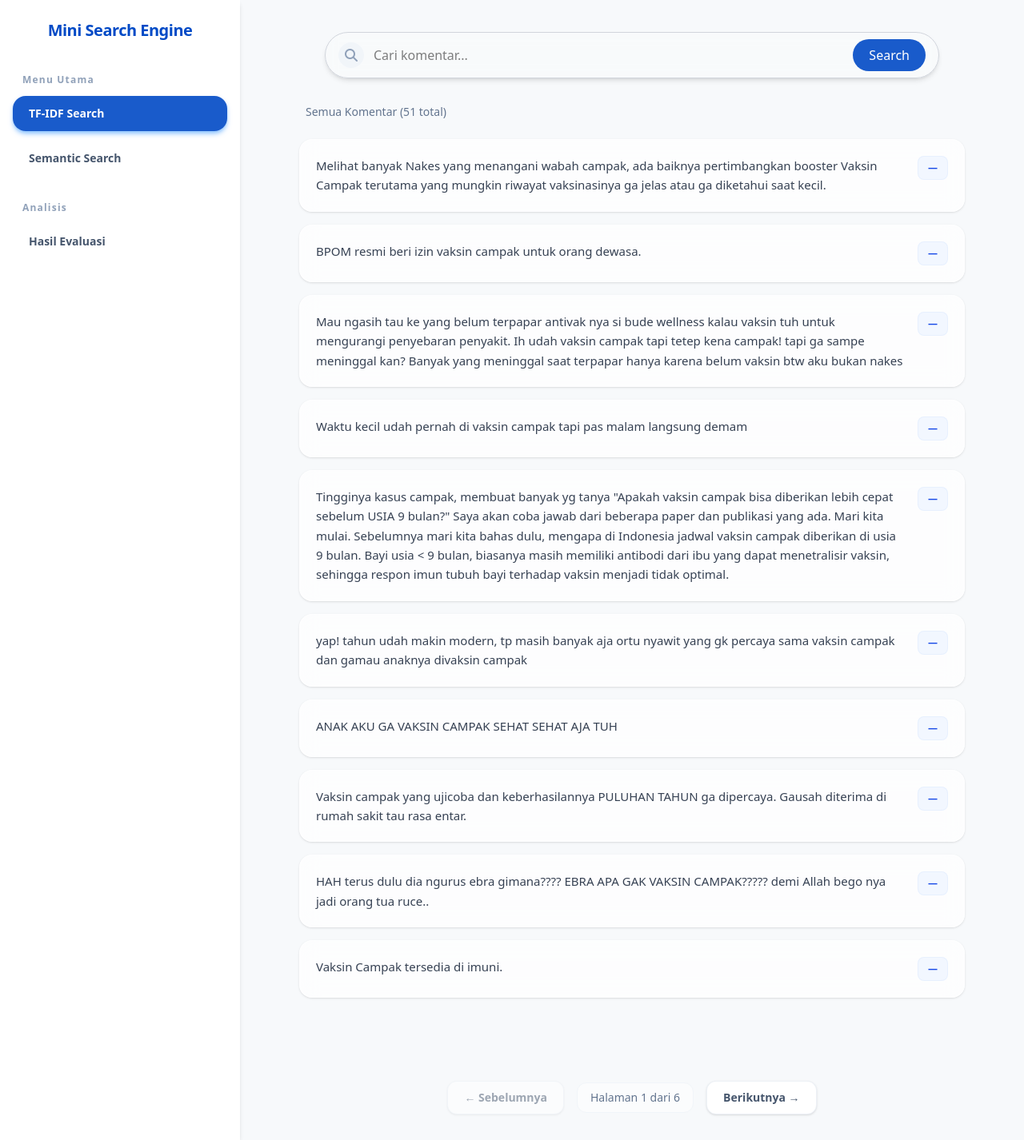
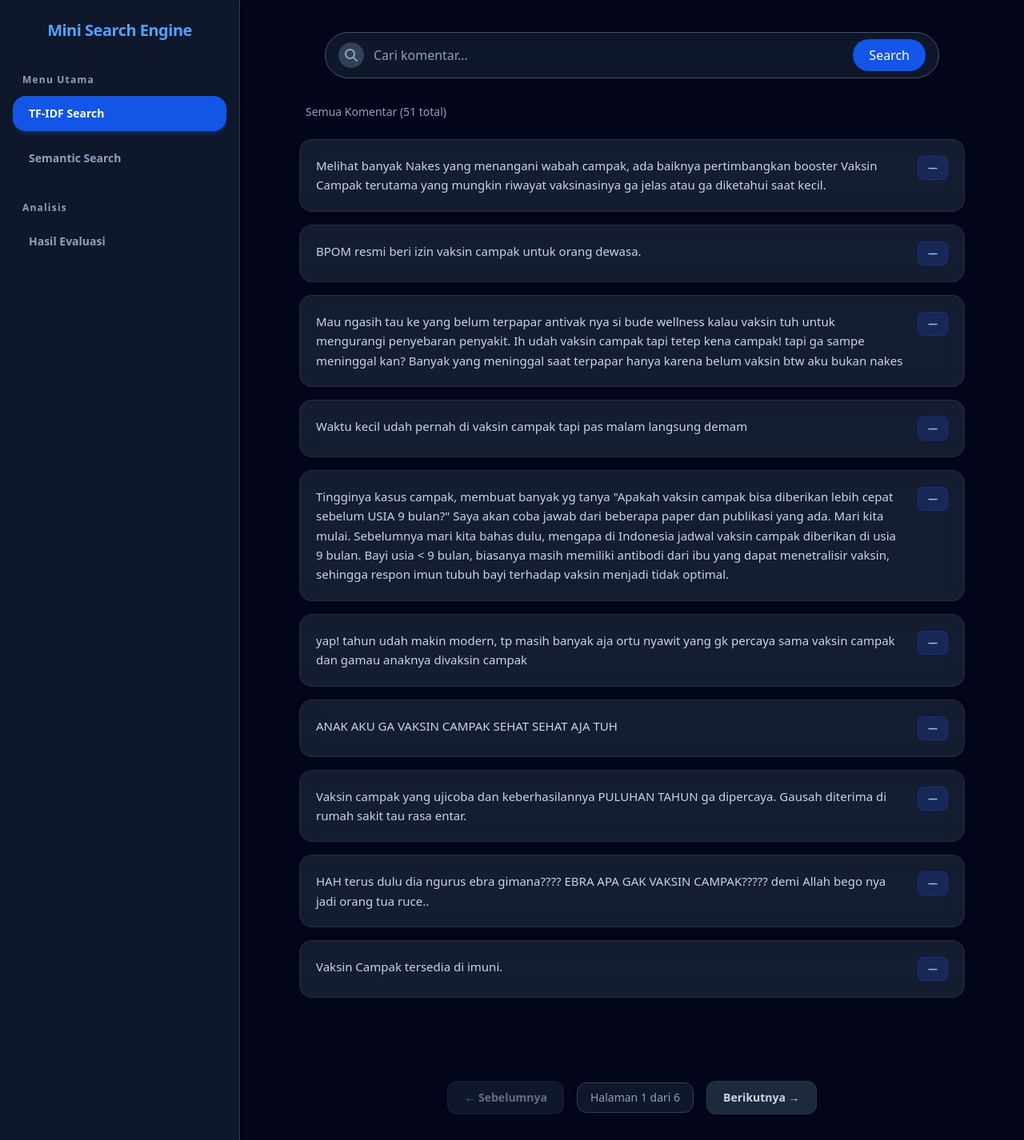
Before and after one commit to dzraka/mini-search-engine-v2, a Flask app: page / in a window 1280 px wide. Shown: the whole page at 80% size. Run offline with Flask 3, Linux system fonts and the light colour scheme; parts of the project's set-up code (start-up, migrations or seed data) failed here and were passed over.

Commit message:
Refactor styles and improve UI elements in index.html and script.js

```diff
--- a/static/script.js
+++ b/static/script.js
@@ -33,8 +33,8 @@ document.addEventListener("DOMContentLoaded", function () {
   semanticBtn.addEventListener("click", () => setMethod("semantic"));
   evaluateBtn.addEventListener("click", runEvaluation);
 
-  const activeClasses = "bg-[#004ac6]/90 text-white shadow-md shadow-blue-300".split(" ");
-  const inactiveClasses = "text-slate-600 hover:bg-slate-200/50 hover:text-slate-900 hover:cursor-pointer".split(" ");
+  const activeClasses = "bg-blue-600/90 text-white shadow-md shadow-blue-900/50".split(" ");
+  const inactiveClasses = "text-slate-400 hover:bg-slate-700/50 hover:text-slate-200 hover:cursor-pointer".split(" ");
 
   function updateButtonState(btn, isActive) {
     if (isActive) {
@@ -118,27 +118,27 @@ document.addEventListener("DOMContentLoaded", function () {
         resultInfo.innerHTML = "<p>Hasil Evaluasi Sistem</p>";
         evaluateContainer.innerHTML = `
           <h3>Metrik Evaluasi (Berdasarkan Ground Truth)</h3>
-          <table class="w-full border-collapse mt-4 text-sm text-left rounded-xl overflow-hidden shadow-sm border border-slate-200/60">
+          <table class="w-full border-collapse mt-4 text-sm text-left rounded-xl overflow-hidden shadow-sm border border-slate-700/60">
             <thead>
               <tr>
-                <th class="bg-slate-50 px-5 py-4 font-semibold text-slate-700 border-b border-slate-200/60">Metode</th>
-                <th class="bg-slate-50 px-5 py-4 font-semibold text-slate-700 border-b border-slate-200/60">MAP</th>
-                <th class="bg-slate-50 px-5 py-4 font-semibold text-slate-700 border-b border-slate-200/60">MRR</th>
-                <th class="bg-slate-50 px-5 py-4 font-semibold text-slate-700 border-b border-slate-200/60">NDCG@5</th>
+                <th class="bg-slate-800 px-5 py-4 font-semibold text-slate-300 border-b border-slate-700/60">Metode</th>
+                <th class="bg-slate-800 px-5 py-4 font-semibold text-slate-300 border-b border-slate-700/60">MAP</th>
+                <th class="bg-slate-800 px-5 py-4 font-semibold text-slate-300 border-b border-slate-700/60">MRR</th>
+                <th class="bg-slate-800 px-5 py-4 font-semibold text-slate-300 border-b border-slate-700/60">NDCG@5</th>
               </tr>
             </thead>
             <tbody>
               <tr>
-                <td class="px-5 py-4 border-b border-slate-100 text-slate-600 bg-white/60 backdrop-blur-sm"><strong>TF-IDF</strong></td>
-                <td class="px-5 py-4 border-b border-slate-100 text-slate-600 bg-white/60 backdrop-blur-sm">${metrics.tfidf.map.toFixed(4)}</td>
-                <td class="px-5 py-4 border-b border-slate-100 text-slate-600 bg-white/60 backdrop-blur-sm">${metrics.tfidf.mrr.toFixed(4)}</td>
-                <td class="px-5 py-4 border-b border-slate-100 text-slate-600 bg-white/60 backdrop-blur-sm">${metrics.tfidf.ndcg_5.toFixed(4)}</td>
+                <td class="px-5 py-4 border-b border-slate-700/50 text-slate-300 bg-slate-800/60 backdrop-blur-sm"><strong>TF-IDF</strong></td>
+                <td class="px-5 py-4 border-b border-slate-700/50 text-slate-300 bg-slate-800/60 backdrop-blur-sm">${metrics.tfidf.map.toFixed(4)}</td>
+                <td class="px-5 py-4 border-b border-slate-700/50 text-slate-300 bg-slate-800/60 backdrop-blur-sm">${metrics.tfidf.mrr.toFixed(4)}</td>
+                <td class="px-5 py-4 border-b border-slate-700/50 text-slate-300 bg-slate-800/60 backdrop-blur-sm">${metrics.tfidf.ndcg_5.toFixed(4)}</td>
               </tr>
               <tr>
-                <td class="px-5 py-4 border-b border-slate-100 text-slate-600 bg-white/60 backdrop-blur-sm"><strong>IndoBERT (Semantic)</strong></td>
-                <td class="px-5 py-4 border-b border-slate-100 text-slate-600 bg-white/60 backdrop-blur-sm">${metrics.semantic.map.toFixed(4)}</td>
-                <td class="px-5 py-4 border-b border-slate-100 text-slate-600 bg-white/60 backdrop-blur-sm">${metrics.semantic.mrr.toFixed(4)}</td>
-                <td class="px-5 py-4 border-b border-slate-100 text-slate-600 bg-white/60 backdrop-blur-sm">${metrics.semantic.ndcg_5.toFixed(4)}</td>
+                <td class="px-5 py-4 border-b border-slate-700/50 text-slate-300 bg-slate-800/60 backdrop-blur-sm"><strong>IndoBERT (Semantic)</strong></td>
+                <td class="px-5 py-4 border-b border-slate-700/50 text-slate-300 bg-slate-800/60 backdrop-blur-sm">${metrics.semantic.map.toFixed(4)}</td>
+                <td class="px-5 py-4 border-b border-slate-700/50 text-slate-300 bg-slate-800/60 backdrop-blur-sm">${metrics.semantic.mrr.toFixed(4)}</td>
+                <td class="px-5 py-4 border-b border-slate-700/50 text-slate-300 bg-slate-800/60 backdrop-blur-sm">${metrics.semantic.ndcg_5.toFixed(4)}</td>
               </tr>
             </tbody>
           </table>
@@ -176,11 +176,11 @@ document.addEventListener("DOMContentLoaded", function () {
           infoContent = `Similarity: ${doc.score}`;
         }
         return `
-        <div class="bg-white/70 backdrop-blur-md p-5 rounded-2xl shadow-sm border border-white/50 flex flex-col sm:flex-row justify-between items-start gap-4 transition-all hover:shadow-md hover:bg-white hover:-translate-y-0.5 mb-4 w-full">
-          <div class="flex-1 text-gray-700 text-[15px] leading-relaxed">
+        <div class="bg-slate-800/70 backdrop-blur-md p-5 rounded-2xl shadow-sm border border-slate-700/50 flex flex-col sm:flex-row justify-between items-start gap-4 transition-all hover:shadow-md hover:bg-slate-800 hover:-translate-y-0.5 mb-4 w-full">
+          <div class="flex-1 text-slate-300 text-[15px] leading-relaxed">
             <p>${doc.komentar}</p>
           </div>
-          <div class="bg-blue-50/80 text-blue-700 font-semibold px-3 py-1.5 rounded-lg text-xs whitespace-nowrap border border-blue-100/50">${infoContent}</div>
+          <div class="bg-blue-900/40 text-blue-300 font-semibold px-3 py-1.5 rounded-lg text-xs whitespace-nowrap border border-blue-800/50">${infoContent}</div>
         </div>
       `;
       })
@@ -196,8 +196,8 @@ document.addEventListener("DOMContentLoaded", function () {
 
   function displayPagination(currentPageNum, totalPages, isSearch) {
     let paginationHTML = '<div class="flex justify-center items-center gap-4">';
-    const btnClass = "px-5 py-2.5 bg-white border border-slate-200/60 rounded-xl text-sm font-semibold text-slate-600 hover:bg-slate-50 hover:text-blue-600 transition-colors shadow-sm disabled:opacity-50 disabled:cursor-not-allowed";
-    const spanClass = "text-sm font-medium text-slate-500 bg-white/50 px-4 py-2 rounded-xl border border-slate-100";
+    const btnClass = "px-5 py-2.5 bg-slate-800 border border-slate-700/60 rounded-xl text-sm font-semibold text-slate-300 hover:bg-slate-700 hover:text-blue-400 transition-colors shadow-sm disabled:opacity-50 disabled:cursor-not-allowed";
+    const spanClass = "text-sm font-medium text-slate-400 bg-slate-800/50 px-4 py-2 rounded-xl border border-slate-700";
 
     if (currentPageNum > 1) {
       paginationHTML += `<button class="${btnClass}" onclick="previousPage(${isSearch})">← Sebelumnya</button>`;
--- a/templates/index.html
+++ b/templates/index.html
@@ -9,10 +9,10 @@
 
     <script src="https://cdn.jsdelivr.net/npm/@tailwindcss/browser@4"></script>
   </head>
-  <body class="flex h-screen bg-[#f7f9fb] overflow-hidden font-sans">
-    <aside class="w-75 bg-white flex flex-col z-10 h-full flex-shrink-0 shadow-md">
+  <body class="flex h-screen bg-slate-950 overflow-hidden font-sans text-slate-200">
+    <aside class="w-75 bg-slate-900 flex flex-col z-10 h-full flex-shrink-0 shadow-md shadow-black/30 border-r border-slate-700">
       <div class="p-6 text-center">
-        <h1 class="text-xl text-[#004ac6] font-bold tracking-tight">Mini Search Engine</h1>
+        <h1 class="text-xl text-blue-400 font-bold tracking-tight">Mini Search Engine</h1>
       </div>
 
       <nav class="flex-1 px-4 space-y-8 mt-4 overflow-y-auto">
@@ -20,10 +20,10 @@
           <h2 class="text-xs font-bold text-slate-400 tracking-widest mb-3 px-3">Menu Utama</h2>
           <ul class="space-y-3">
             <li>
-              <button id="tfidf-btn" class="w-full text-left px-5 py-3 rounded-2xl font-semibold text-sm transition-all bg-[#004ac6]/90 text-white shadow-md shadow-blue-300">TF-IDF Search</button>
+              <button id="tfidf-btn" class="w-full text-left px-5 py-3 rounded-2xl font-semibold text-sm transition-all bg-blue-600/90 text-white shadow-md shadow-blue-900/50">TF-IDF Search</button>
             </li>
             <li>
-              <button id="semantic-btn" class="w-full text-left px-5 py-3 rounded-2xl font-semibold text-sm transition-all text-slate-600 hover:bg-slate-200/50 hover:text-slate-900 hover:cursor-pointer">Semantic Search</button>
+              <button id="semantic-btn" class="w-full text-left px-5 py-3 rounded-2xl font-semibold text-sm transition-all text-slate-400 hover:bg-slate-700/50 hover:text-slate-200 hover:cursor-pointer">Semantic Search</button>
             </li>
           </ul>
         </div>
@@ -32,7 +32,7 @@
           <h2 class="text-xs font-bold text-slate-400 tracking-widest mb-3 px-3">Analisis</h2>
           <ul class="space-y-1.5">
             <li>
-              <button id="evaluate-btn" class="w-full text-left px-5 py-3 rounded-2xl font-semibold text-sm transition-all text-slate-600 hover:bg-slate-200/50 hover:text-slate-900 hover:cursor-pointer">Hasil Evaluasi</button>
+              <button id="evaluate-btn" class="w-full text-left px-5 py-3 rounded-2xl font-semibold text-sm transition-all text-slate-400 hover:bg-slate-700/50 hover:text-slate-200 hover:cursor-pointer">Hasil Evaluasi</button>
             </li>
           </ul>
         </div>
@@ -41,19 +41,19 @@
 
     <main class="flex-1 flex flex-col h-full relative overflow-y-auto w-full">
       <div class="w-full p-8 pt-10 flex justify-center sticky top-0 z-20">
-        <div class="flex w-full max-w-3xl items-center rounded-full border border-gray-300 bg-white/20 backdrop-blur-sm px-4 py-2 shadow-md relative focus-within:ring-2 focus-within:ring-blue-500">
-          <div class="flex h-8 w-8 items-center justify-center rounded-full bg-slate-100">
+        <div class="flex w-full max-w-3xl items-center rounded-full border border-slate-600 bg-slate-800/50 backdrop-blur-sm px-4 py-2 shadow-md relative focus-within:ring-2 focus-within:ring-blue-500">
+          <div class="flex h-8 w-8 items-center justify-center rounded-full bg-slate-700">
             <i class="fa-solid fa-magnifying-glass text-slate-400"></i>
           </div>
 
-          <input type="search" id="search-input" class="flex-1 bg-transparent px-3 outline-none" placeholder="Cari komentar..." autocomplete="off" />
+          <input type="search" id="search-input" class="flex-1 bg-transparent px-3 outline-none text-slate-200 placeholder-slate-400" placeholder="Cari komentar..." autocomplete="off" />
 
-          <button id="search-btn" class="rounded-full bg-[#004ac6]/90 px-5 py-2 text-white hover:bg-[#004ac6] hover:cursor-pointer">Search</button>
+          <button id="search-btn" class="rounded-full bg-blue-600/90 px-5 py-2 text-white hover:bg-blue-600 hover:cursor-pointer">Search</button>
         </div>
       </div>
 
       <div class="flex-1 px-8 pb-12 w-full max-w-4xl mx-auto">
-        <div id="result-info" class="text-slate-500 font-medium mb-6 text-sm ml-2"></div>
+        <div id="result-info" class="text-slate-400 font-medium mb-6 text-sm ml-2"></div>
 
         <div id="results" class="space-y-4"></div>
         <div id="evaluate-results" style="display: none"></div>
```
